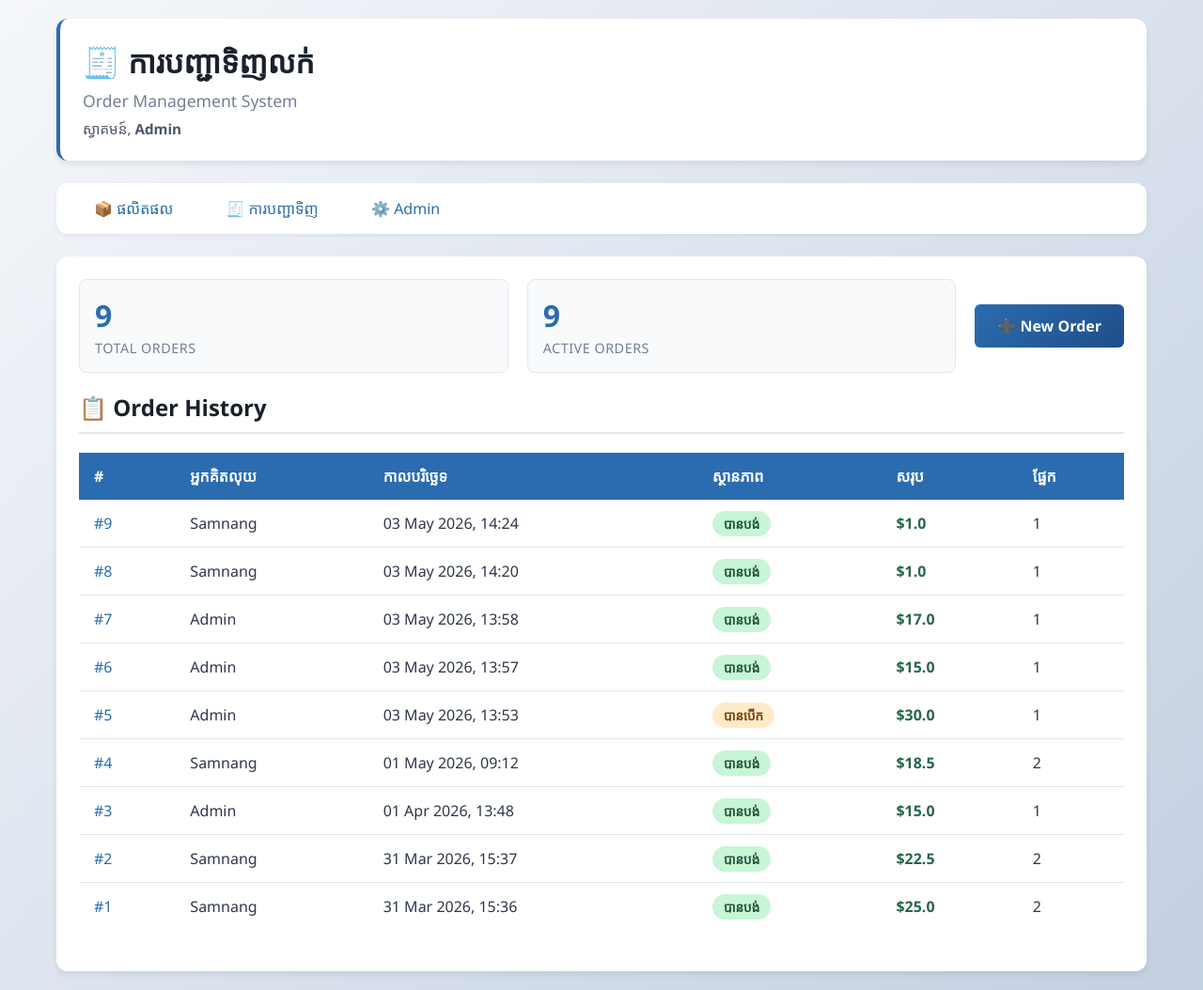
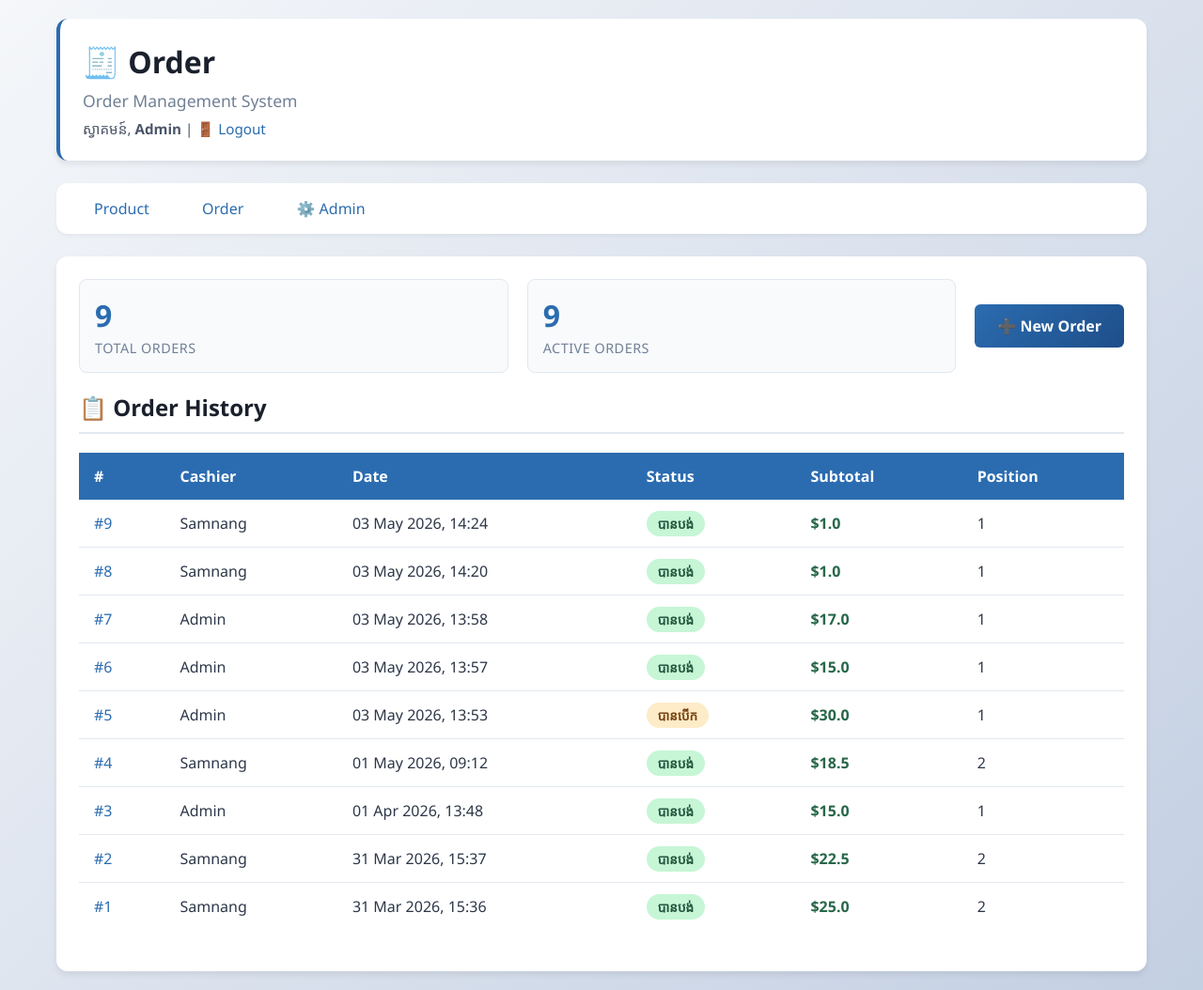
Before and after one commit to samnangso-ux/samnang_POS, a Django app: page /sales/orders/ in a window 1280 px wide. Shown: the whole page at 94% size. Run offline with Django 5.2, Linux system fonts and the light colour scheme; a user stored in the database is signed in; data comes from the database, SQL or seed files in the repository.

Commit message:
Update order_list.html

```diff
--- a/lesson7/posdb/sales/templates/sales/order_list.html
+++ b/lesson7/posdb/sales/templates/sales/order_list.html
@@ -216,20 +216,20 @@
 <body>
     <div class="container">
         <div class="header">
-            <h1>🧾 ការបញ្ជាទិញលក់</h1>
+            <h1>🧾 Order</h1>
             <p>Order Management System</p>
             <p style="margin: 8px 0 0 0; color: #4a5568; font-size: 0.95em;">
-            {% if user.is_authenticated %}
-            ស្វាគមន៍, <strong>{{ user.username }}</strong>
-            {% else %}
-            សូមចូលគណនីសិន ដើម្បីមើលទិន្នន័យពេញលេញ
-            {% endif %}
+                {% if user.is_authenticated %}
+                ស្វាគមន៍, <strong>{{ user.username }}</strong> | <a href="/accounts/login/" style="color: #2b6cb0; text-decoration: none; font-weight: 500;">🚪 Logout</a>
+                {% else %}
+                សូមចូលគណនីសិន ដើម្បីមើលទិន្នន័យពេញលេញ
+                {% endif %}
             </p>
         </div>
 
         <div class="nav">
-            <a href="/sales/products_list/">📦 ផលិតផល</a>
-            <a href="/sales/orders/">🧾 ការបញ្ជាទិញ</a>
+            <a href="/sales/products_list/">Product</a>
+            <a href="/sales/orders/">Order</a>
             <a href="/admin/">⚙️ Admin</a>
         </div>
 
@@ -256,11 +256,11 @@
                 <thead>
                     <tr>
                         <th>#</th>
-                        <th>អ្នកគិតលុយ</th>
-                        <th>កាលបរិច្ឆេទ</th>
-                        <th>ស្ថានភាព</th>
-                        <th>សរុប</th>
-                        <th>ផ្នែក</th>
+                        <th>Cashier</th>
+                        <th>Date</th>
+                        <th>Status</th>
+                        <th>Subtotal</th>
+                        <th>Position</th>
                     </tr>
                 </thead>
                 <tbody>
```
